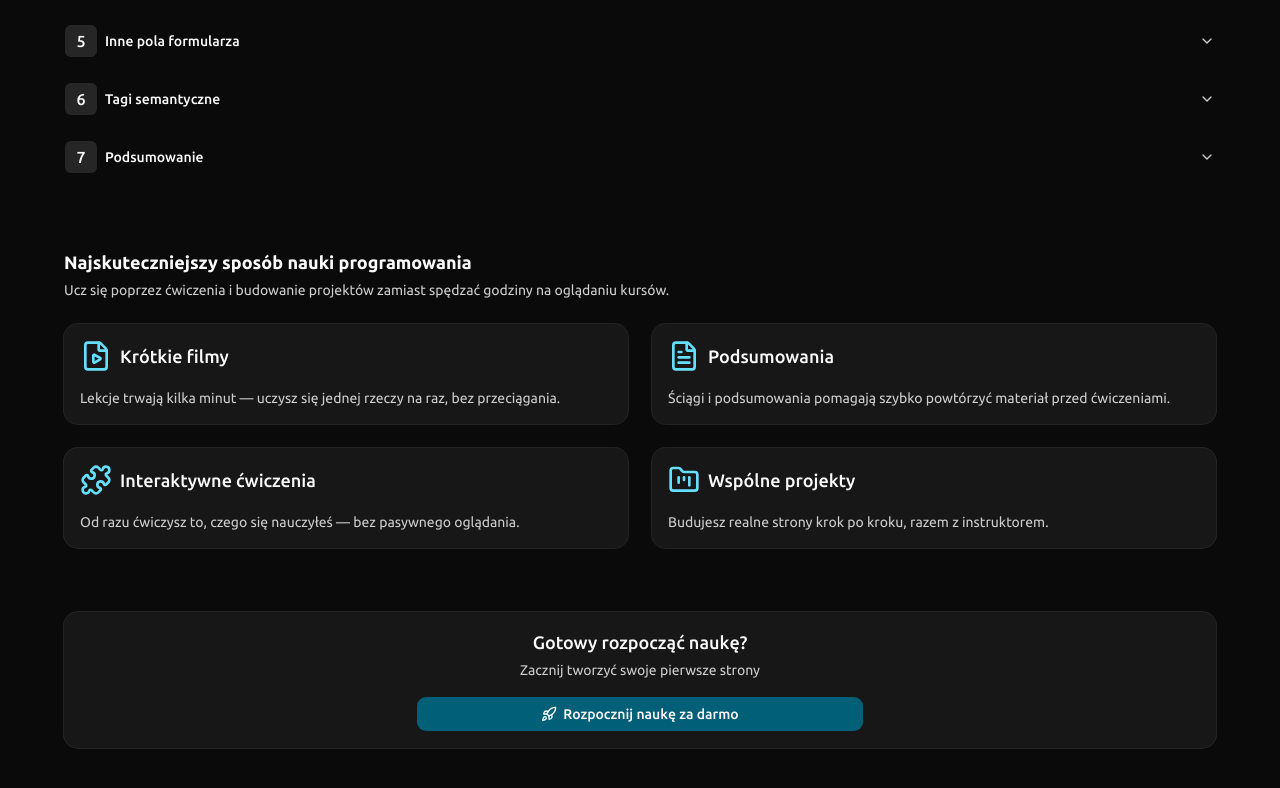
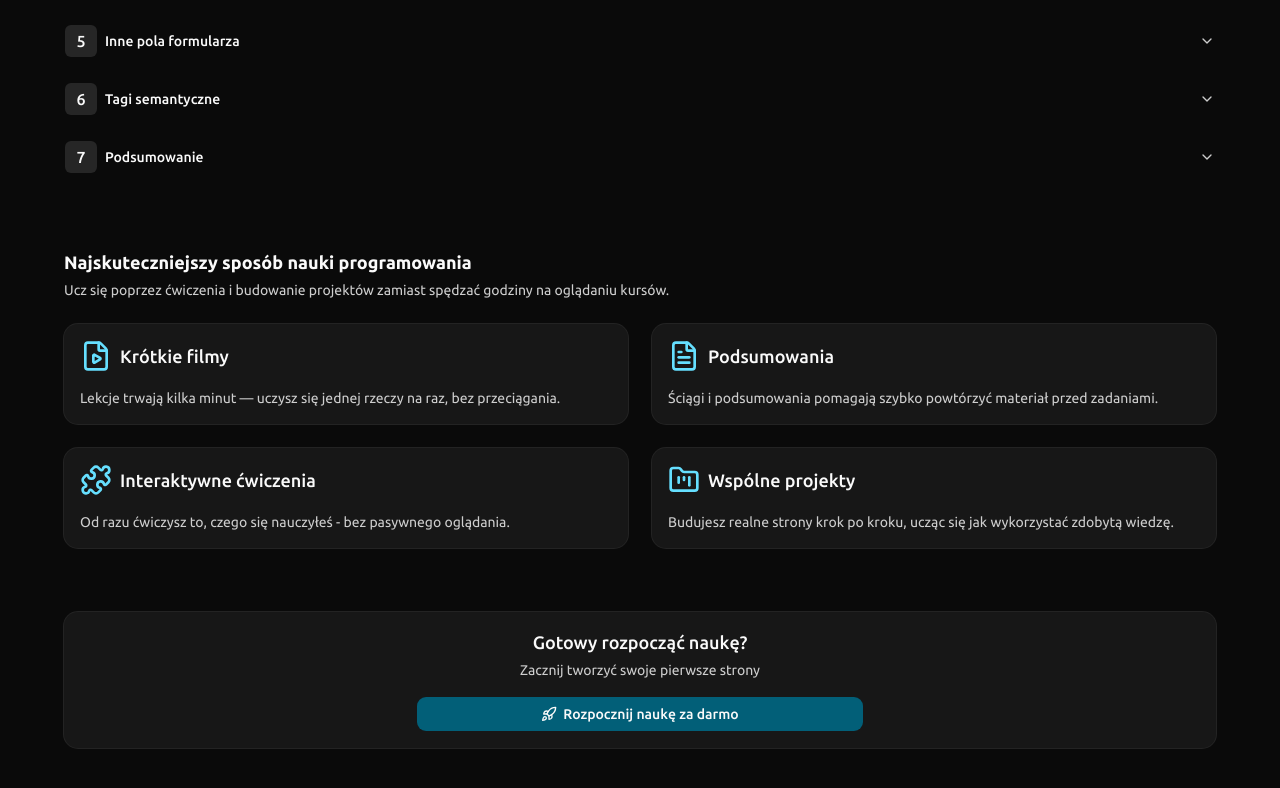
Before and after one commit to viventer/codebucket-web-app, a Next.js app: page /course/html-fundamentals in a window 1280 px wide. Shown: the part 1167-1955 px from the top of the page. Built offline with nearby package versions, Linux system fonts and the light colour scheme.

Commit message:
methodology descriptions

```diff
--- a/components/course/landing/sections/CourseLandingMethodology.tsx
+++ b/components/course/landing/sections/CourseLandingMethodology.tsx
@@ -17,18 +17,19 @@ const methodologyItems = [
   {
     title: "Podsumowania",
     description:
-      "Ściągi i podsumowania pomagają szybko powtórzyć materiał przed ćwiczeniami.",
+      "Ściągi i podsumowania pomagają szybko powtórzyć materiał przed zadaniami.",
     icon: FileTextIcon,
   },
   {
     title: "Interaktywne ćwiczenia",
     description:
-      "Od razu ćwiczysz to, czego się nauczyłeś — bez pasywnego oglądania.",
+      "Od razu ćwiczysz to, czego się nauczyłeś - bez pasywnego oglądania.",
     icon: PuzzleIcon,
   },
   {
     title: "Wspólne projekty",
-    description: "Budujesz realne strony krok po kroku, razem z instruktorem.",
+    description:
+      "Budujesz realne strony krok po kroku, ucząc się jak wykorzystać zdobytą wiedzę.",
     icon: FolderKanbanIcon,
   },
 ] as const;
```
